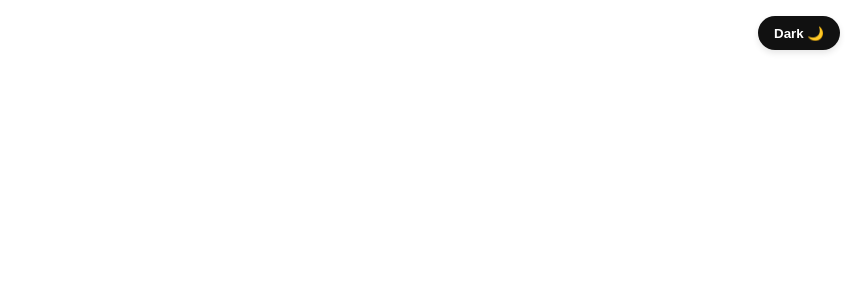
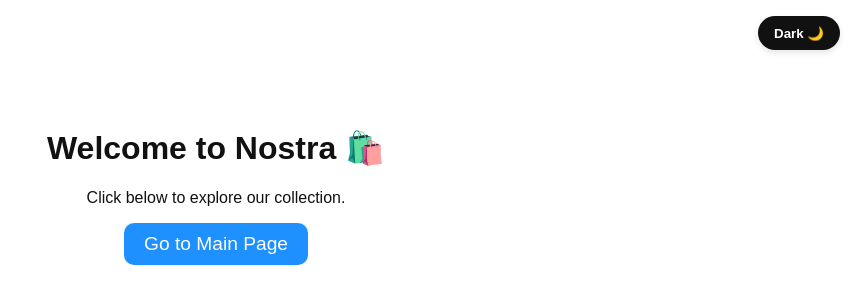
Before and after one commit to Gokulg2401/fullstack, a React (Create React App) app: page / in a window 1280 px wide. Before the commit this address had no page. Shown: the top 304 px of the page, without its empty margins (424-1280 px from the left). Built offline with nearby package versions, Linux system fonts and the light colour scheme.

Commit message:
Resolve merge conflicts

```diff
--- a/src/App.js
+++ b/src/App.js
@@ -35,43 +35,10 @@
 
 // //   );
 // // }
-
-// // src/App.js
-
-// //Project Code
-// import React from 'react';
-// import { Routes, Route, } from 'react-router-dom';
-// import Main from './page/Main';
-// import Checkout from './comp/Checkout';
-// import './Myapp.css';
-// import Buynow from './page/Buynow';
-// import CategoryProducts from './comp/CategoryProducts';
-
-
-// const App = () => (
-
-
-//   // Show footer on all pages except "/"
-//   <div className='app-container'>
-//     <Routes>
-//       <Route path="/main" element={<Main />} />
-//       <Route path="/category/:category" element={<CategoryProducts />} />
-//       <Route path="/checkout/:id" element={<Checkout />} />
-//       <Route path='/buynow' element={<Buynow/>}/>
-
-//     </Routes>
-
-//   </div>
-
-// );
-
-// export default App;
-
-
-
 import React from 'react';
 import { Routes, Route, useLocation } from 'react-router-dom';
 import Main from './page/Main';
+import Landing from './comp/Landing';
 import './Myapp.css';
 import Checkout from './comp/Checkout';
 import CategoryProducts from './comp/CategoryProducts';
@@ -82,25 +49,35 @@ import 'react-toastify/dist/ReactToastify.css'
 import Toggletheme from './comp/Toggletheme';
 const App = () => {
   const location = useLocation(); // ✅ Valid, only once
-  const showFooter = location.pathname !== '/';
-  const isMainpage=location.pathname!=='/';
- // const showToggletheme=location.pathname!=='/';
+  const isInitialPage=location.pathname==='/';
   return (
     <>
     <div className='app-container'>
       <div className='page-content'>
       <Routes>
+        <Route path="/" element={<Landing />} />
         <Route path="/main" element={<Main />} />
         <Route path="/category/:category" element={<CategoryProducts />} />
         <Route path="/checkout/:id" element={<Checkout />} />
         <Route path="/buynow" element={<Buynow />} />
 
       </Routes>
-       <ToastContainer position="top-center" autoClose={3000} />
+      {/* Show theme toggle + toast only on non-initial pages */}
+        {!isInitialPage && <Toggletheme />}
+        {!isInitialPage && (
+          <ToastContainer position="top-center" autoClose={3000} />
+        )}
+      </div>
+
+      {/* Show footer only on non-initial pages */}
+      {!isInitialPage && <Footer />}
+    </div>
+       {/* <ToastContainer position="top-center" autoClose={3000} />
        {isMainpage && <Toggletheme />}
       </div>
       {showFooter && <Footer />}
-    </div>
+    </div> */}
+
 
     </>
   );
--- a/src/Myapp.css
+++ b/src/Myapp.css
@@ -1,6 +1,27 @@
 /* General page styles */
 /*Header*/
 /* src/comp/Header.css */
+/*Landing.css*/
+/* In Myapp.css or Landing.css */
+.landing {
+  text-align: center;
+  padding: 100px 20px;
+}
+
+.explore-button {
+  padding: 10px 20px;
+  font-size: 1.2rem;
+  background-color: #1e90ff;
+  color: white;
+  border: none;
+  border-radius: 10px;
+  cursor: pointer;
+  transition: 0.3s ease;
+}
+
+.explore-button:hover {
+  background-color: #0074d9;
+}
 
 body {
   justify-content: space-between;
@@ -294,7 +315,6 @@ body.light-bg {
 .category-card,
 .product-card,
 .header,
-.category-img,
 .featured-section,
 .category-section {
   background-color: var(--card-bg);
@@ -316,3 +336,25 @@ body.light-bg {
 .light-bg {
   --card-bg: #fff;
 }
+/* Base style for card titles */
+.card-title
+ {
+  font-weight: bold;
+  font-size: 1.2rem;
+  margin-top: 10px;
+
+}
+.card:hover{
+  transform: translateY(-8px); /* lift on hover */
+ /* soft depth */
+}
+
+/* Light mode title */
+body.light-bg .card-title {
+  color: #111;
+}
+
+/* Dark mode title */
+body.dark-bg .card-title {
+  color: #fff;
+}
--- a/src/comp/CategoryCard.jsx
+++ b/src/comp/CategoryCard.jsx
@@ -33,7 +33,7 @@ const CategoryCard = ({ title, img,onClick }) => {
     <div className="category-card" onClick={handleClick}>
 
       <img src={img} alt={title} className="category-img" />
-      <h3>{getEmoji(title)} {title}</h3>
+      <h3 className='card-title'>{getEmoji(title)} {title}</h3>
     </div>
 
   );
--- /dev/null
+++ b/src/comp/Landing.jsx
@@ -0,0 +1,16 @@
+// src/pages/Landing.jsx
+import React from 'react';
+
+const Landing = () => {
+  return (
+    <div className="landing">
+      <h1>Welcome to Nostra 🛍️</h1>
+      <p>Click below to explore our collection.</p>
+      <a href="/main">
+        <button className="explore-button">Go to Main Page</button>
+      </a>
+    </div>
+  );
+};
+
+export default Landing;
```
